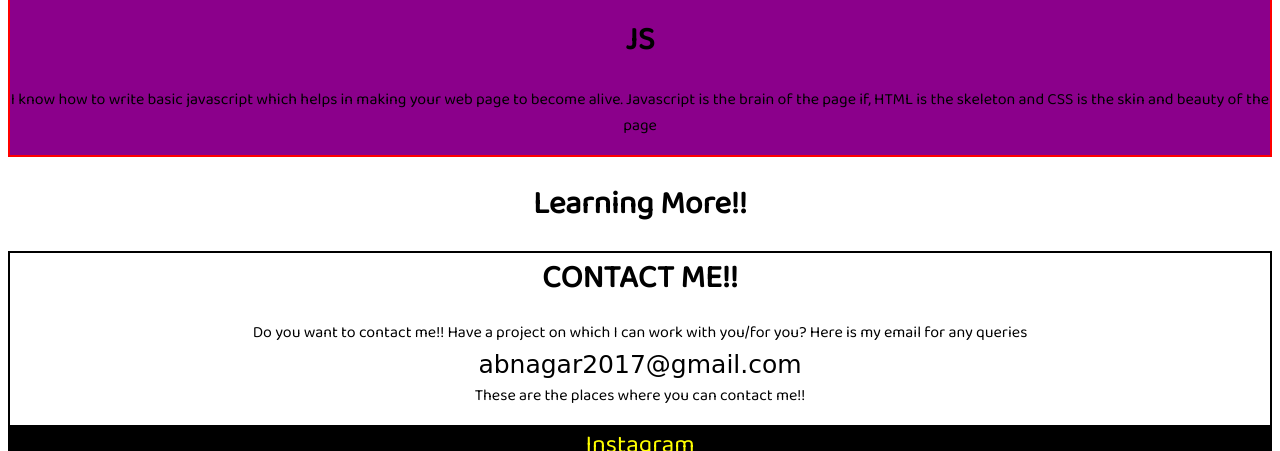
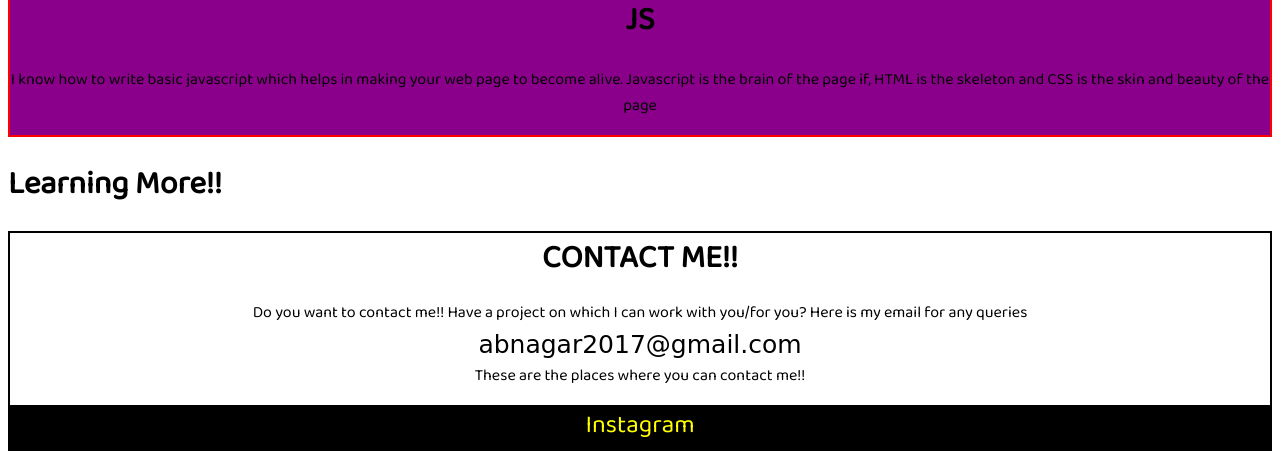
Before and after one commit to Indoroid/indoroid.github.io, a plain HTML site: page index.html in a window 1280 px wide. Shown: the part 1437-1888 px from the top of the page. Drawn offline with Linux system fonts and the light colour scheme; a web font is replaced by a local one.

Commit message:
Fixed flex error

```diff
--- a/index.html
+++ b/index.html
@@ -254,12 +254,6 @@
         font-size: 20px;
       }
 
-      .My-services{
-          display: flex;
-          flex-flow: column wrap;
-          align-items: center;
-      }
-
       .Services{
           text-align: center;
           border: 2px solid red;
```
